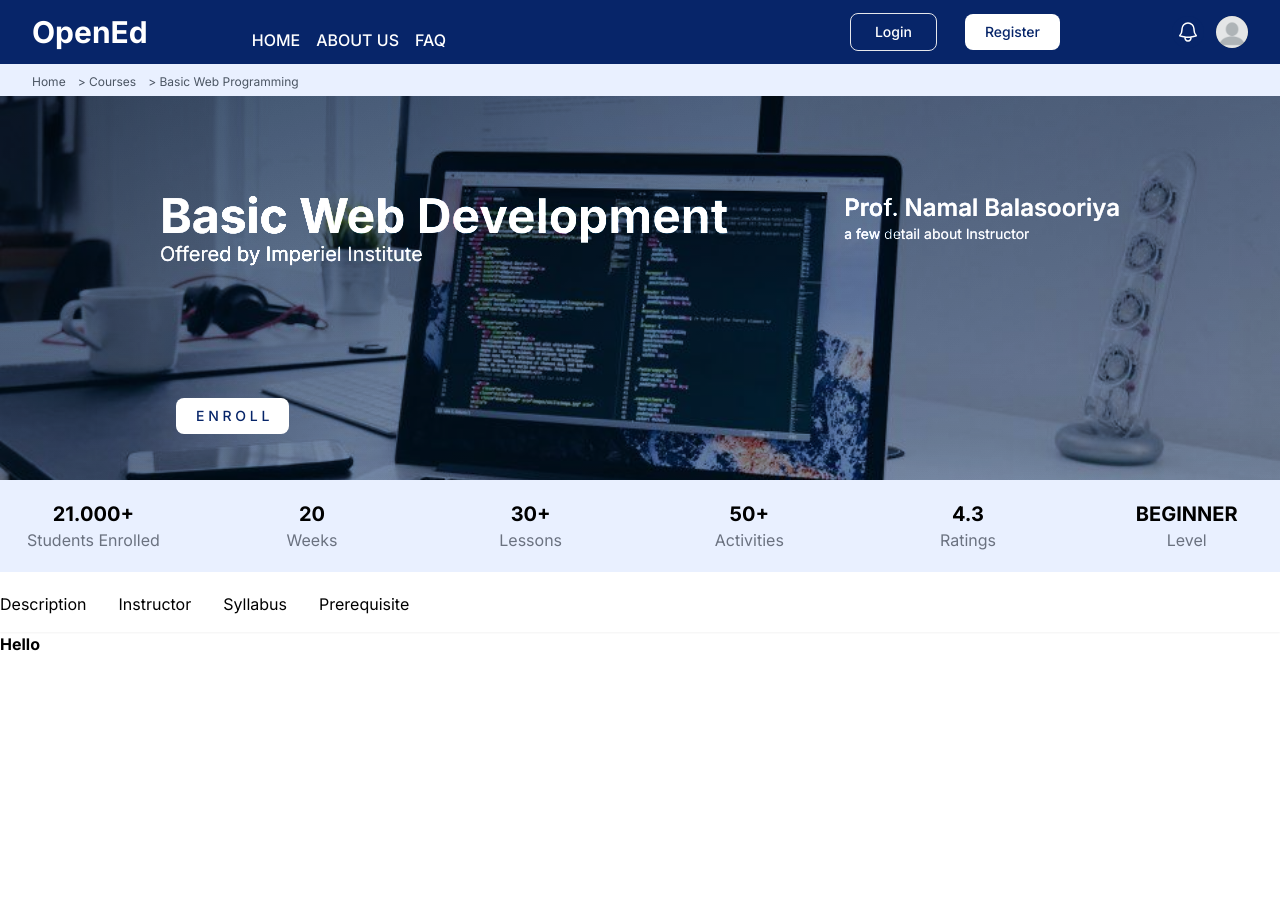
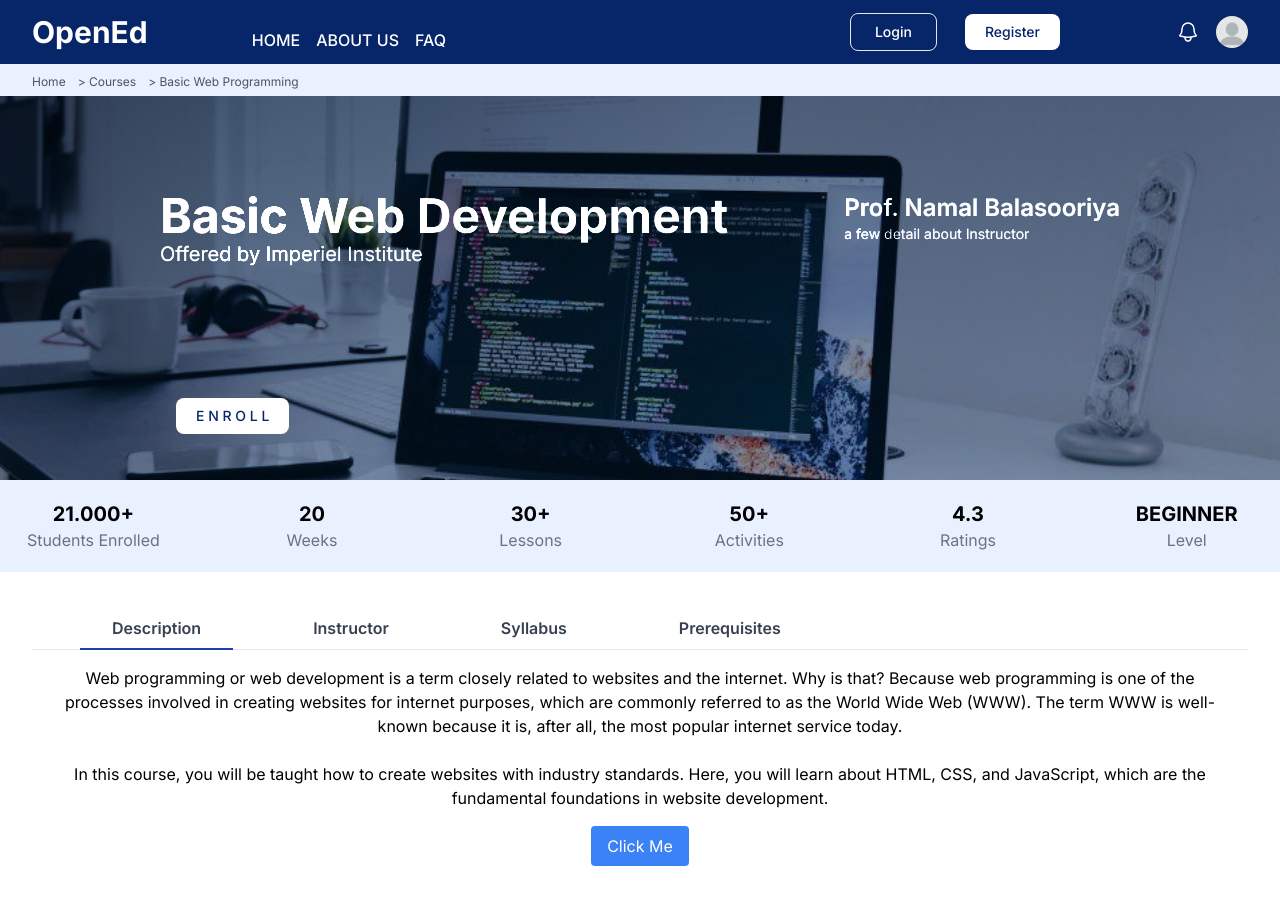
Before and after one commit to Xanvia/MOOC-IT-Center-UOP, a Next.js app in the folder frontend/: page /courses/1 in a window 1280 px wide. Shown: the top 904 px of the page. Before the commit the page ends 800 px from the top, so only its background shows below. Built offline with nearby package versions, Linux system fonts and the light colour scheme; no server answers.

Commit message:
new tabs bar

```diff
--- a/frontend/src/components/Course/CourseCard/CourseHome/CourseDetails.tsx
+++ b/frontend/src/components/Course/CourseCard/CourseHome/CourseDetails.tsx
@@ -1,21 +1,19 @@
 import React from "react";
+import CourseDetailsTabs from "../CourseHome/CourseDetailsTabs";
 
 const CourseDetails: React.FC = () => {
   return (
     <>
-    <div className="bg-white mt-24 shadow-sm">
-        <div className="container mx-auto">
-          <nav className="flex space-x-8 py-4">
-            <a href="#" className="hover:text-blue-500 tab-link" data-tab="description">Description</a>
-            <a href="#" className="hover:text-blue-500 tab-link" data-tab="instructor">Instructor</a>
-            <a href="#" className="hover:text-blue-500 tab-link" data-tab="syllabus">Syllabus</a>
-            <a href="#" className="hover:text-blue-500 tab-link" data-tab="prerequisite">Prerequisite</a>
-          </nav>
+    <center>
+      <div className="bg-white mt-24 shadow-sm">
+        <div className="container mx-auto p-8">
+          <CourseDetailsTabs/>
         </div>
-    </div>
-    <h1 className="font-bold">
-      Hello
-    </h1>
+      </div>
+    </center>
+
+
+
     </>
   );
 };
--- /dev/null
+++ b/frontend/src/components/Course/CourseCard/CourseHome/CourseDetailsTabs.tsx
@@ -0,0 +1,59 @@
+"use client";
+import { useState } from 'react';
+import Breadcrumb from "../CourseHome/Breadcrumb";
+
+const CourseDetailsTabs = () => {
+  const [activeTab, setActiveTab] = useState('Description');
+
+  const tabs = [
+    {
+        name: 'Description',
+        content: (
+        <div>
+            <p>Web programming or web development is a term closely related to websites and the internet. Why is that? Because web programming is one of the processes involved in creating websites for internet purposes, which are commonly referred to as the World Wide Web (WWW). The term WWW is well-known because it is, after all, the most popular internet service today.</p>
+            <br/>
+            <p>In this course, you will be taught how to create websites with industry standards. Here, you will learn about HTML, CSS, and JavaScript, which are the fundamental foundations in website development.</p>
+            <button className="mt-4 px-4 py-2 bg-blue-500 text-white rounded hover:bg-blue-700">
+            Click Me
+            </button>
+
+        </div>
+        )
+    },
+    { name: 'Instructor', content: 'Content for Instructor' },
+    { name: 'Syllabus', content: 'Content for Syllabus' },
+    { name: 'Prerequisites', content: 'Content for Prerequisites' },
+  ];
+
+  return (
+    <div className="w-full">
+      <div className="flex border-b">
+        {tabs.map((tab) => (
+          <button
+            key={tab.name}
+            onClick={() => setActiveTab(tab.name)}
+            className={`ml-12 px-8 py-2 -mb-px  font-semibold text-gray-700 border-b-2 transition-colors duration-300 ${
+              activeTab === tab.name
+                ? 'border-blue-800 text-blue-500'
+                : 'border-transparent hover:border-gray-300'
+            }`}
+          >
+            {tab.name}
+          </button>
+        ))}
+      </div>
+      <div className="p-4">
+        {tabs.map(
+          (tab) =>
+            activeTab === tab.name && (
+              <div key={tab.name}>
+                <p>{tab.content}</p>
+              </div>
+            )
+        )}
+      </div>
+    </div>
+  );
+};
+
+export default CourseDetailsTabs;
```
